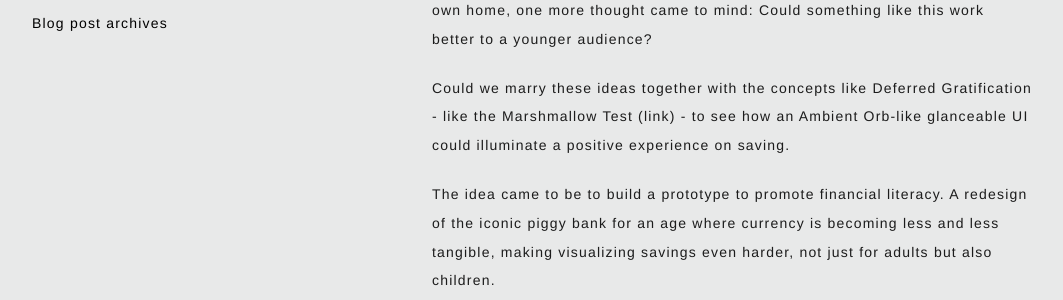
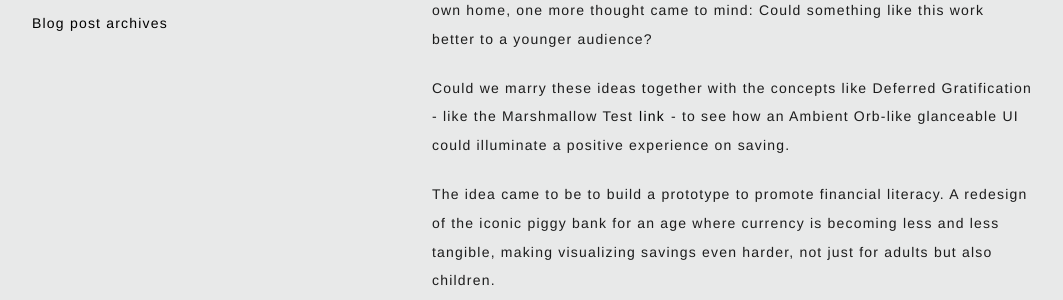
Before and after one commit to mmassie/mmassie.github.io, a Jekyll site: the page built from _posts/2020-02-25-An-Intenet-Connected-Piggy-Bank.md, in a window 1280 px wide and 900 px high, scrolled down 1434 px. Shown: the part 180-480 px from the top of the window, without its empty margins (108-1171 px from the left). Built offline with Jekyll 4.4.1, drawn with Linux system fonts in a browser that asks for light colours; part of the change alters nothing that is shown.

```diff
--- a/_posts/2020-02-25-An-Intenet-Connected-Piggy-Bank.md
+++ b/_posts/2020-02-25-An-Intenet-Connected-Piggy-Bank.md
@@ -18,7 +18,7 @@ I didn't need to look much further than looking at the trends in currency and ho
 
 Additionally, we have a young daughter at home and my wife and I just happen to be going over our investment options to put her thru college around the same time. With this research in the office, combined with what we were doing in our own home, one more thought came to mind: Could something like this work better to a younger audience?
 
-Could we marry these ideas together with the concepts like Deferred Gratification - like the Marshmallow Test (link) - to see how an Ambient Orb-like glanceable UI could illuminate a positive experience on saving.
+Could we marry these ideas together with the concepts like Deferred Gratification - like the Marshmallow Test [link](https://en.wikipedia.org/wiki/Stanford_marshmallow_experiment) - to see how an Ambient Orb-like glanceable UI could illuminate a positive experience on saving.
 
 The idea came to be to build a prototype to promote financial literacy. A redesign of the iconic piggy bank for an age where currency is becoming less and less tangible, making visualizing savings even harder, not just for adults but also children.
 
```
